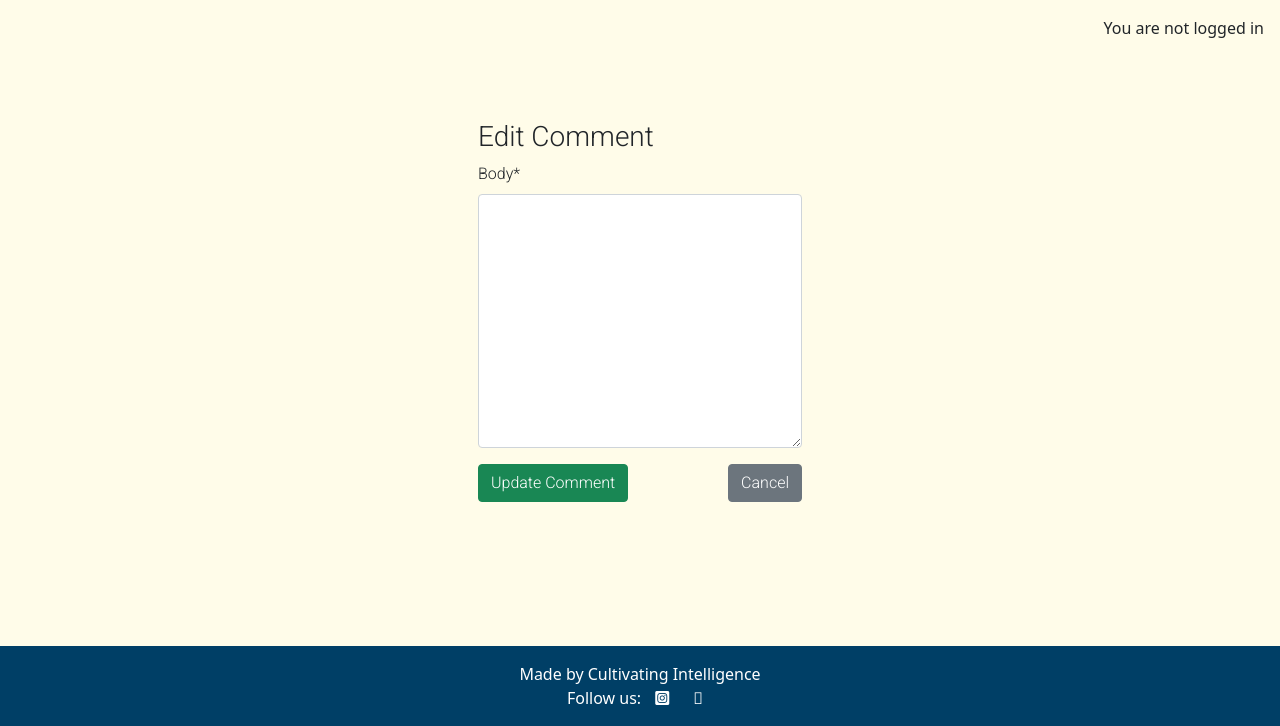
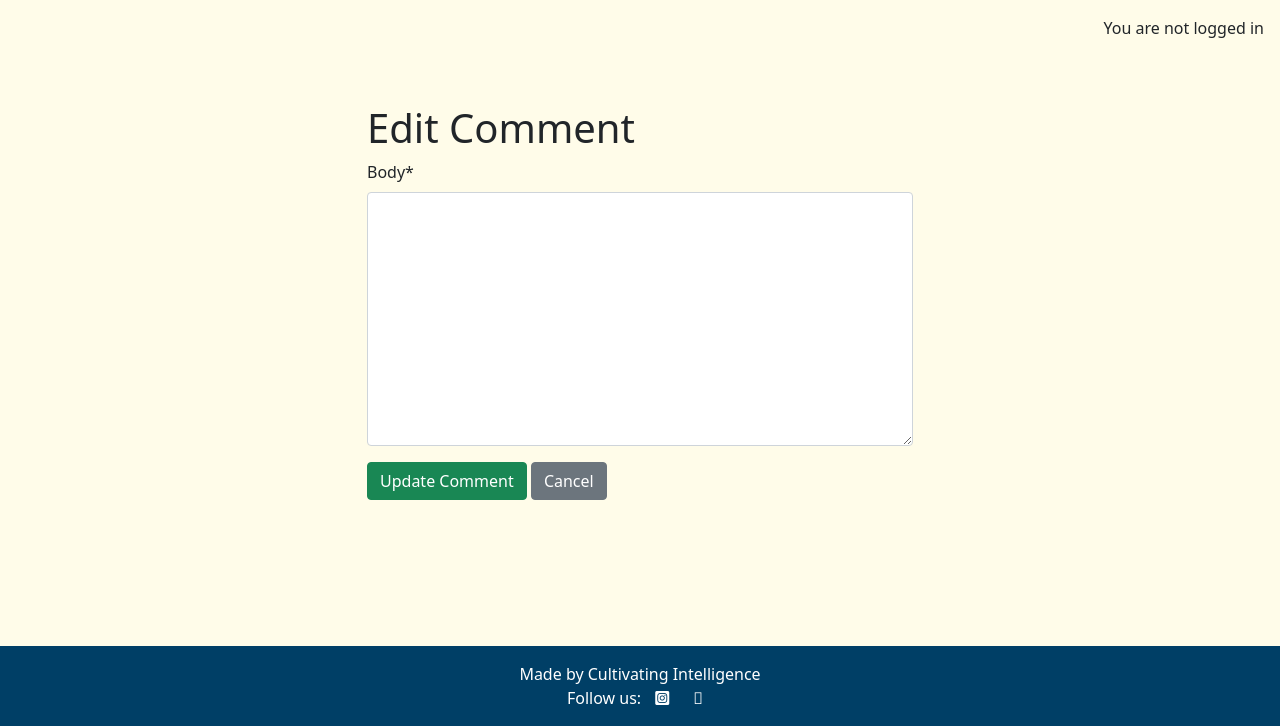
Before and after one commit to Josseyo/Cultivating_Intelligence, a Django app: template blog/templates/edit_comment.html in a window 1280 px wide. Shown: the part 74-800 px from the top of the page. Run offline with Django 3.2, Linux system fonts and the light colour scheme; the template is opened without the code that fills it: values that come from a table or form of the project are taken from there, others are empty; some libraries are stand-ins or nearby versions.

Commit message:
Refactor edit_comment.html template,
- Adjust column width.
- Change heading from <h3> to <h1>.
- Remove card-body wrapper for a cleaner layout.

```diff
--- a/blog/templates/edit_comment.html
+++ b/blog/templates/edit_comment.html
@@ -10,18 +10,14 @@
 
 <div class="container mt-3">
     <div class="row justify-content-center">
-        <div class="col-12 col-md-4 my-5">
-            <div class="card-body">
-                <h3>Edit Comment</h3>
+        <div class="col-12 col-md-6 my-5">
+            <h1>Edit Comment</h1>
             <form method="POST" action="{% url 'comment_edit' post.slug comment.id %}">
                 {% csrf_token %}
                 {{ comment_form|crispy }}
-                    <div class="d-flex justify-content-between mt-3">
                 <button class="btn btn-success" type="submit">Update Comment</button>
                 <a href="{% url 'post_detail' post.slug %}" class="btn btn-secondary">Cancel</a>
-                    </div>
             </form>
-            </div>
         </div>
     </div>
 </div>
```
Lines whose indentation alone changed are shown as unchanged.
